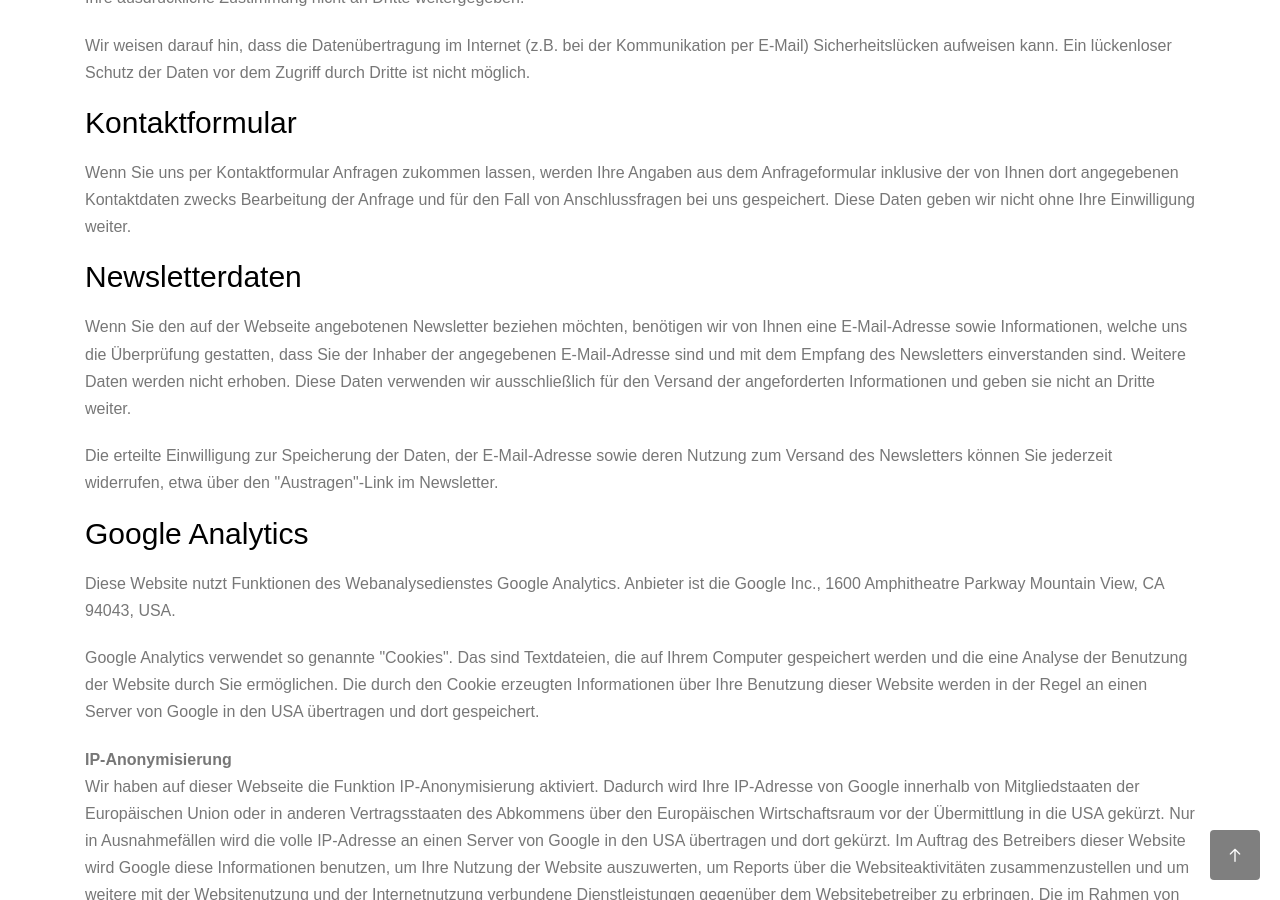
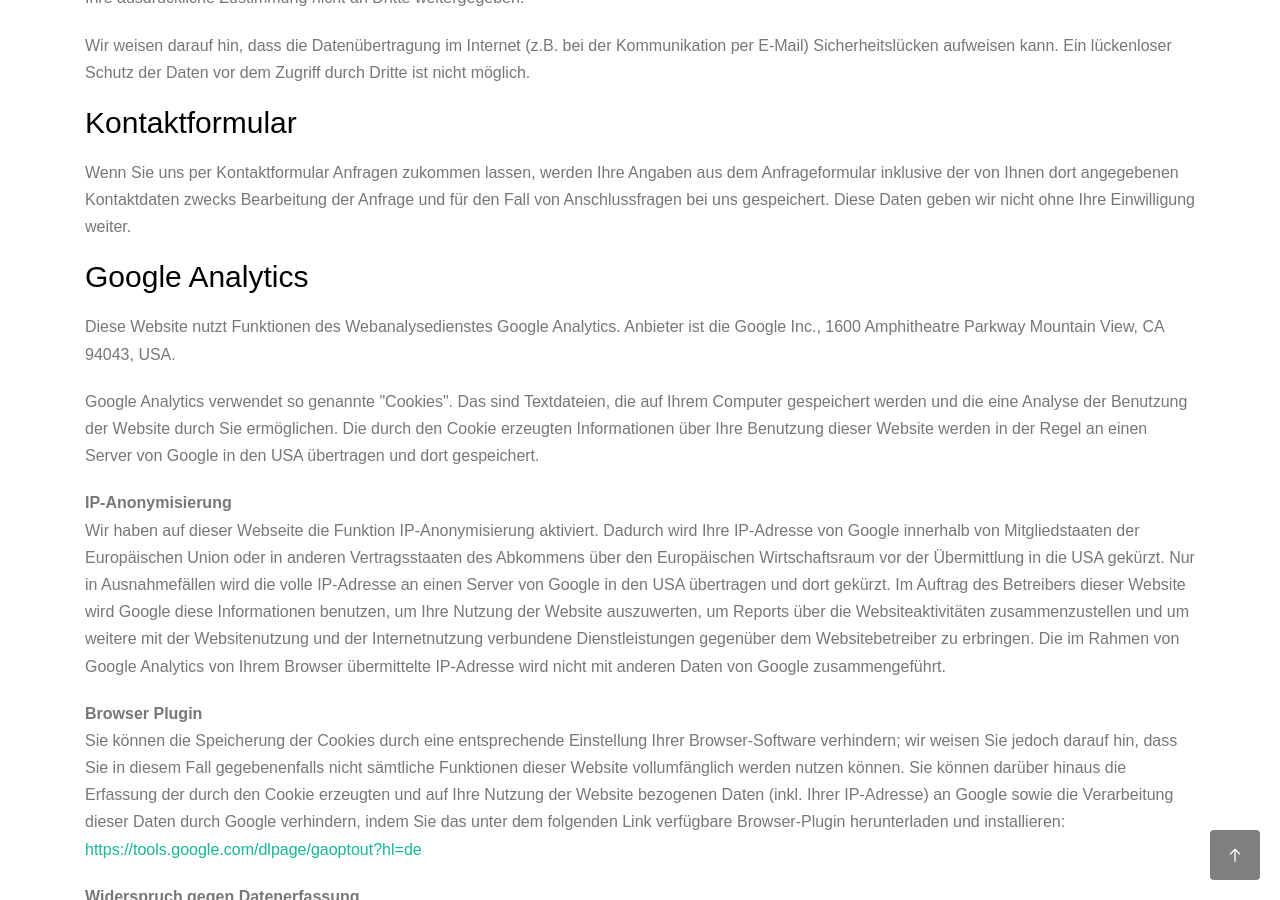
Before and after one commit to pioniergarage/startup-karlsruhe.de, a Jekyll site: the page built from datenschutz.html, in a window 1280 px wide and 900 px high, scrolled down 1269 px. Built offline with Jekyll 4.4.1, drawn with Linux system fonts in a browser that asks for light colours; nearby versions of some CDN libraries; some web fonts are replaced; some of the changed text lies outside the part shown.

Commit message:
datenschutz.html updated

```diff
--- a/datenschutz.html
+++ b/datenschutz.html
@@ -106,13 +106,6 @@
                     <p>
                         Wenn Sie uns per Kontaktformular Anfragen zukommen lassen, werden Ihre Angaben aus dem Anfrageformular inklusive der von Ihnen dort angegebenen Kontaktdaten zwecks Bearbeitung der Anfrage und für den Fall von Anschlussfragen bei uns gespeichert. Diese Daten geben wir nicht ohne Ihre Einwilligung weiter.
                     </p>
-                    <h2>Newsletterdaten</h2>
-                    <p>
-                        Wenn Sie den auf der Webseite angebotenen Newsletter beziehen möchten, benötigen wir von Ihnen eine E-Mail-Adresse sowie Informationen, welche uns die Überprüfung gestatten, dass Sie der Inhaber der angegebenen E-Mail-Adresse sind und mit dem Empfang des Newsletters einverstanden sind. Weitere Daten werden nicht erhoben. Diese Daten verwenden wir ausschließlich für den Versand der angeforderten Informationen und geben sie nicht an Dritte weiter.
-                    </p>
-                    <p>
-                        Die erteilte Einwilligung zur Speicherung der Daten, der E-Mail-Adresse sowie deren Nutzung zum Versand des Newsletters können Sie jederzeit widerrufen, etwa über den "Austragen"-Link im Newsletter.
-                    </p>
                     <h2>Google Analytics</h2>
                     <p>
                         Diese Website nutzt Funktionen des Webanalysedienstes Google Analytics. Anbieter ist die Google Inc., 1600 Amphitheatre Parkway Mountain View, CA 94043, USA.
@@ -155,13 +148,6 @@
                     </p>
                     <p>
                         Wenn Sie nicht wünschen, dass Facebook den Besuch unserer Seiten Ihrem Facebook-Nutzerkonto zuordnen kann, loggen Sie sich bitte aus Ihrem Facebook-Benutzerkonto aus.
-                    </p>
-                    <h2>SSL-Verschlüsselung</h2>
-                    <p>
-                        Diese Seite nutzt aus Gründen der Sicherheit und zum Schutz der Übertragung vertraulicher Inhalte, wie zum Beispiel der Anfragen, die Sie an uns als Seitenbetreiber senden, eine SSL-Verschlüsselung. Eine verschlüsselte Verbindung erkennen Sie daran, dass die Adresszeile des Browsers von "http://" auf "https://" wechselt und an dem Schloss-Symbol in Ihrer Browserzeile.
-                    </p>
-                    <p>
-                        Wenn die SSL Verschlüsselung aktiviert ist, können die Daten, die Sie an uns übermitteln, nicht von Dritten mitgelesen werden.
                     </p>
                     <h2>Recht auf Auskunft, Löschung, Sperrung</h2>
                     <p>
```
